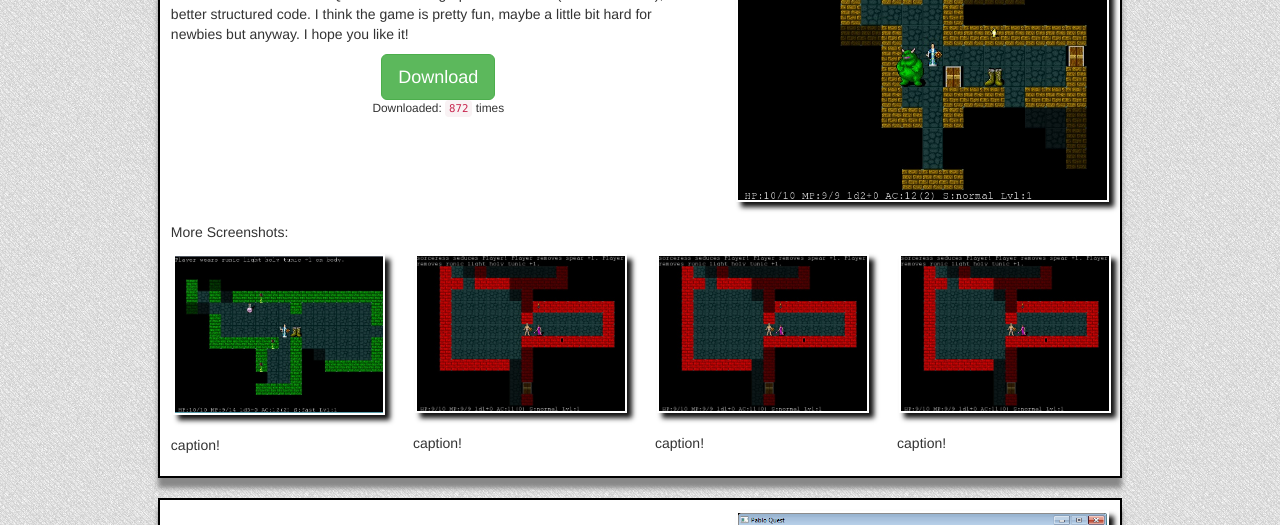
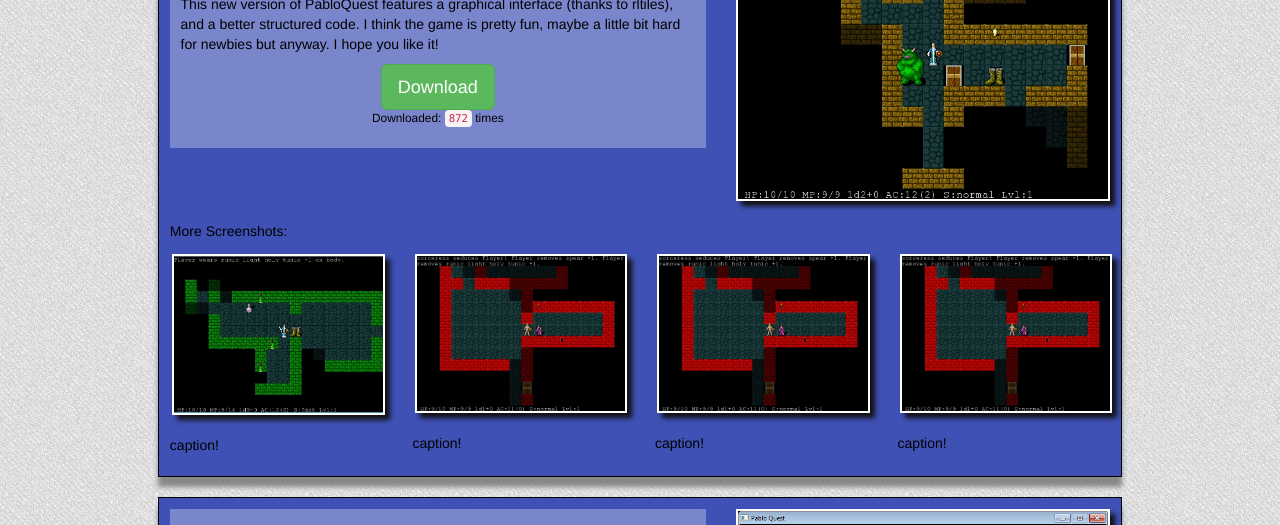
Before and after one commit to cebollinos11/pablopage, a plain HTML site: page index.html in a window 1280 px wide. Shown: the part 117-642 px from the top of the page. Drawn offline with nearby package versions, Linux system fonts and the light colour scheme.

Commit message:
improved ui 1/?

```diff
--- a/index.html
+++ b/index.html
@@ -21,17 +21,19 @@
 		<div ng-controller="GamesCtrl">
 		  <div ng-repeat = "game in GameList" class="gameEntry">
 		  <div class="row">
-		    <div class="col-sm-7 "  >
+		    <div class="col-sm-7">
+		    <div class ="infosection">
 		    <h2 ng-bind="game.name" class="text-capitalize"></h2>
 			<p ng-bind="game.info"></p>
 			<div class="text-center">
 			<a target="_blank" href="{{getlink(game)}}">
 			<button type="button" class="btn btn-success btn-lg">Download</button>
-		</a>
+			</a>
 			<p class="small">Downloaded: <code>{{getDownloads($index)}}</code> times</p>
 			</div>
 
 		    </div>
+		</div><!-- infosection -->
 		    <div class="col-sm-5">
 		    <img class="titlePic pic tilt" src="games/{{game.name}}/screenshots/1.jpg"></img>
 		    </div>
--- a/layout.css
+++ b/layout.css
@@ -3,6 +3,25 @@
      -moz-box-sizing: border-box;
           box-sizing: border-box;
 }
+
+/*palette deep purple http://www.google.com/design/spec/style/color.html#color-color-palette
+Indigo
+500 #3F51B5
+50#E8EAF6
+100#C5CAE9
+200#9FA8DA
+300#7986CB
+400#5C6BC0
+500#3F51B5
+600#3949AB
+700#303F9F
+800#283593
+900#1A237E
+A100#8C9EFF
+A200#536DFE
+A400#3D5AFE
+A700#304FFE
+*/
 
 body{
 	/*background-color: #CCCCCC;*/
@@ -54,15 +73,14 @@ div{
 }
 
 .gameEntry{
-	background-color: white ;
-	padding: 1%;
-    width: 90%;
-    margin: 0 auto;
-    margin-bottom: 20px;
-    border: 2px solid black;
-    box-shadow: 0px 10px 5px #888888;
-
-
+  color: black;
+  background-color:#3F51B5;
+  padding: 1%;
+  width: 90%;
+  margin: 0 auto;
+  margin-bottom: 20px;
+  border: 1px solid black;
+  box-shadow: 0px 10px 5px #888;
 }
 
 .gameEntry h1{
@@ -95,7 +113,9 @@ margin-bottom: 20px;
 
 
 .infosection{
-	background-color: grey;
+	color: black;
+	background-color: #7986CB;
+	padding: 2%;
 }
 
 
--- a/script.js
+++ b/script.js
@@ -28,7 +28,7 @@ app.controller('GamesCtrl', function($scope,$http) {
              }
 
              $scope.getDownloads = function(index){
-                return 872-index*1000;
+                return 872-index*329;
              }
          });
 });
```
